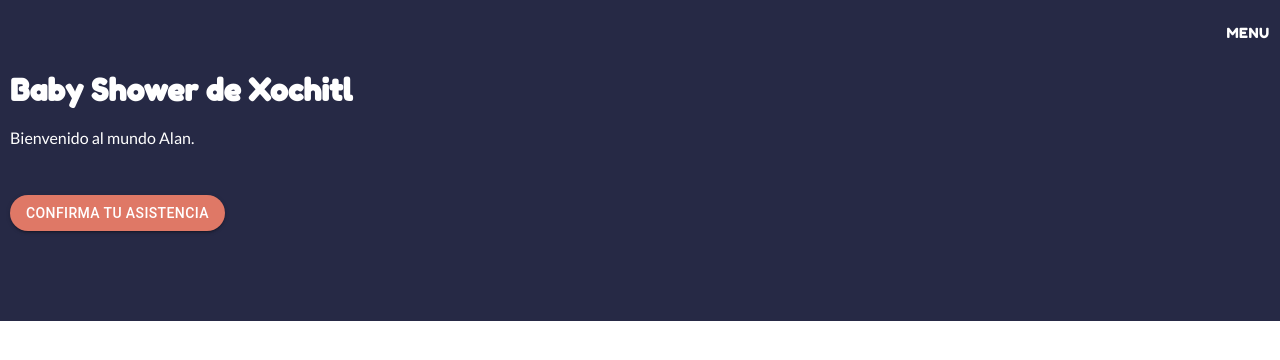
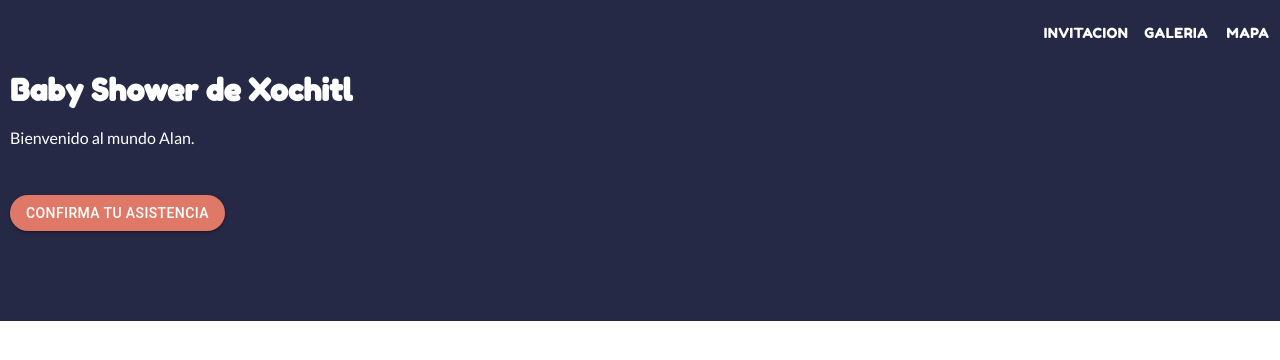
Before and after one commit to codeDude64/baby-showe-invitation, a React (Vite) app: page / in a window 1280 px wide. Shown: the top 360 px of the page. Built offline with nearby package versions, Linux system fonts and the light colour scheme.

Commit message:
desktop menu

```diff
--- a/src/App.tsx
+++ b/src/App.tsx
@@ -6,7 +6,7 @@ import Menu from './components/Menu/Menu';
 const App = () => {
   return (
     <Grid container sx={{ marginLeft: 'auto', marginRight: 'auto' }}>
-      <Menu isMobile />
+      <Menu />
       <Header />
     </Grid>
   );
--- a/src/components/Menu/Desktop/Desktop.tsx
+++ b/src/components/Menu/Desktop/Desktop.tsx
@@ -1,5 +1,22 @@
+import { Button, Grid } from '@mui/material';
+
+import useStyles from './useStyles';
+
 const Desktop = () => {
-  return <p>menu desktop</p>;
+  const { classes } = useStyles();
+  return (
+    <Grid container className={classes.root} justifyContent="flex-end">
+      <Grid>
+        <Button>Invitacion </Button>
+      </Grid>
+      <Grid>
+        <Button> Galeria </Button>
+      </Grid>
+      <Grid>
+        <Button> Mapa </Button>
+      </Grid>
+    </Grid>
+  );
 };
 
 export default Desktop;
--- a/src/components/Menu/Desktop/useStyles.tsx
+++ b/src/components/Menu/Desktop/useStyles.tsx
@@ -0,0 +1,15 @@
+import { makeStyles } from '../../../layouts/theme';
+
+const useStyles = makeStyles({ name: 'MenuDesktop' })((theme) => ({
+  root: {
+    paddingTop: 15,
+    width: '100%',
+    backgroundColor: theme.pallete.primaryColor,
+    button: {
+      color: theme.pallete.secondaryColor,
+      fontFamily: 'Fredoka One',
+    },
+  },
+}));
+
+export default useStyles;
--- a/src/components/Menu/Mobile/Mobile.tsx
+++ b/src/components/Menu/Mobile/Mobile.tsx
@@ -1,9 +1,7 @@
 import { Button, Grid } from '@mui/material';
 import Divider from '@mui/material/Divider';
-import ListItemIcon from '@mui/material/ListItemIcon';
 import ListItemText from '@mui/material/ListItemText';
 import MenuItem from '@mui/material/MenuItem';
-import MenuList from '@mui/material/MenuList';
 import Paper from '@mui/material/Paper';
 import { useEffect, useRef, useState } from 'react';
 
```
